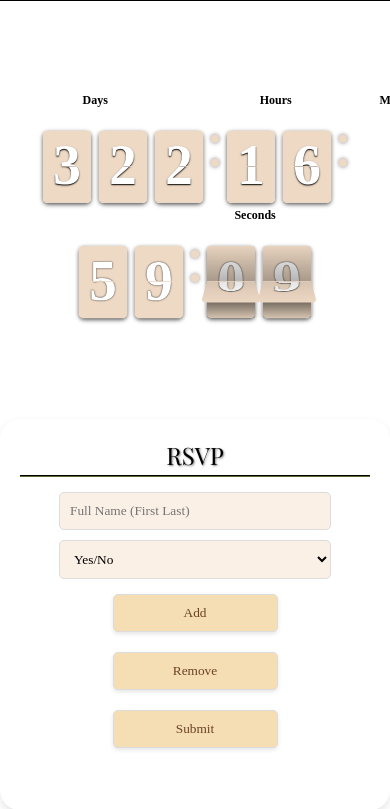
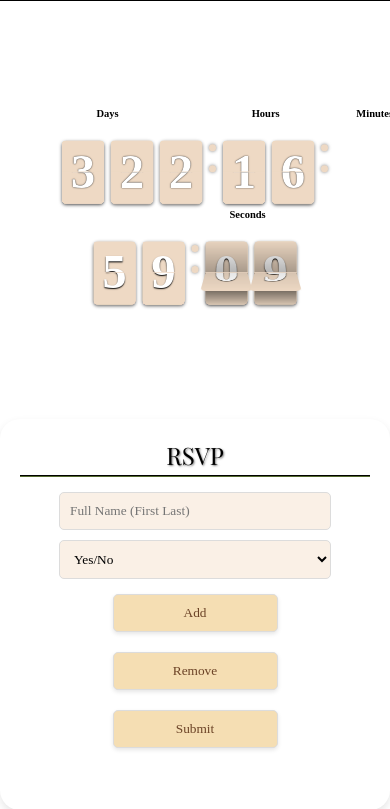
Before and after one commit to CamelSyrup/wedding.website, a PHP site: page /home.html in a window 390 px wide; the page is wider, and only the part inside the window is pictured. Shown: the part 929-1738 px from the top of that part. Run offline with PHP 8.4, Linux system fonts and the light colour scheme; some libraries are stand-ins or nearby versions.

Commit message:
Update flipclock.css

```diff
--- a/flipclock.css
+++ b/flipclock.css
@@ -3,7 +3,7 @@
 
 @media only screen and (max-width: 600px) {
   .flip-clock-wrapper {
-    transform: scale(0.8); /* Shrink the clock to 80% of its original size */
+    transform: scale(0.7); /* Shrink the clock to 80% of its original size */
     transform-origin: center; /* Keep it centered while scaling */
     width: 100%; /* Ensure it fits the screen */
     max-width: 100%; /* Prevent it from overflowing */
```
